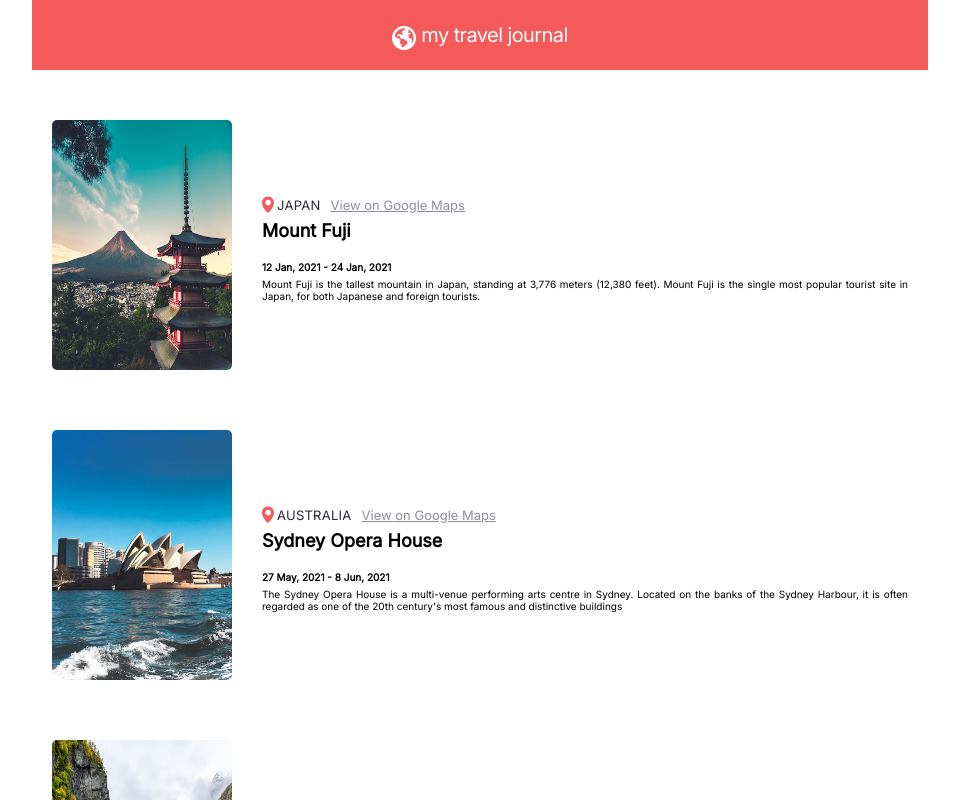
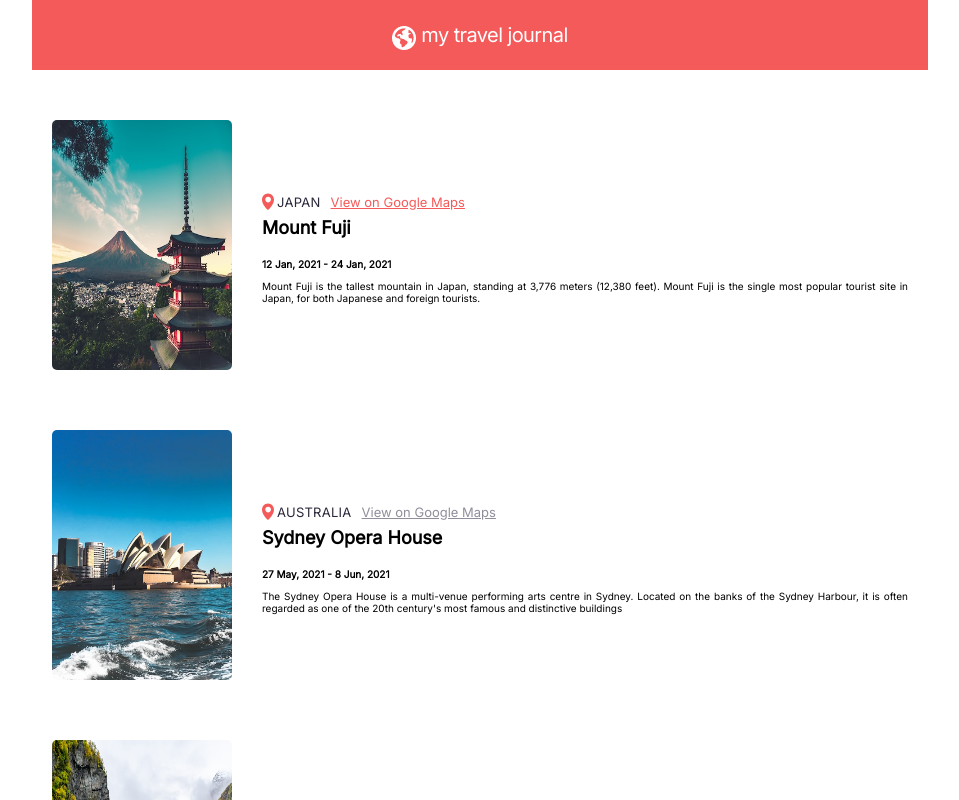
Before and after one commit to soubhagyasethy/travel-journal, a React (Create React App) app: page / in a window 1280 px wide. In both pictures the pointer is over the link 557 px from the left and 211 px from the top of the page. Shown: the top 800 px of the page, without its empty margins (160-1119 px from the left). Built offline with nearby package versions, Linux system fonts and the light colour scheme.

Commit message:
style: updated location link style

```diff
--- a/src/App.css
+++ b/src/App.css
@@ -97,6 +97,10 @@
   display: inline;
 }
 
+.location-link:hover {
+  color: #F55A5A;
+  transition: 0.2s;
+}
 .location-title {
   font-size: large;
   font-weight: 900;
@@ -106,7 +110,7 @@
 .timeline {
   font-size: x-small;
   font-weight: bolder;
-  margin: 0 0 5px 0;
+  margin: 0 0 10px 0;
 }
 
 .description {
```
